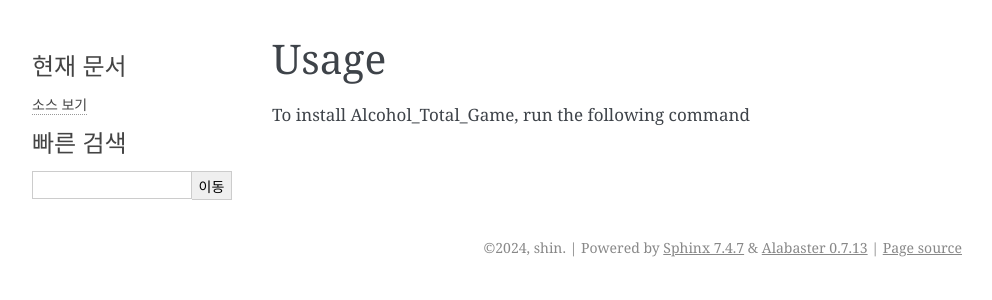
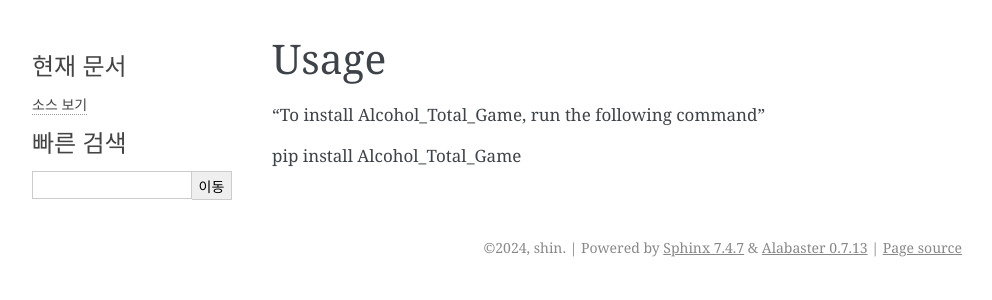
Before and after one commit to shin-2407/Alcohol_Game_Total, a Sphinx documentation site: the page built from docs/source/usage.rst, in a window 1280 px wide. Shown: the top 300 px of the page, without its empty margins (148-1140 px from the left). Built offline with Sphinx 7.4.7, drawn with Linux system fonts in a browser that asks for light colours.

Commit message:
fix again

```diff
--- a/docs/source/usage.rst
+++ b/docs/source/usage.rst
@@ -1,4 +1,6 @@
 Usage
 =====
 
-To install Alcohol_Total_Game, run the following command
+"To install Alcohol_Total_Game, run the following command"
+
+pip install Alcohol_Total_Game
```
